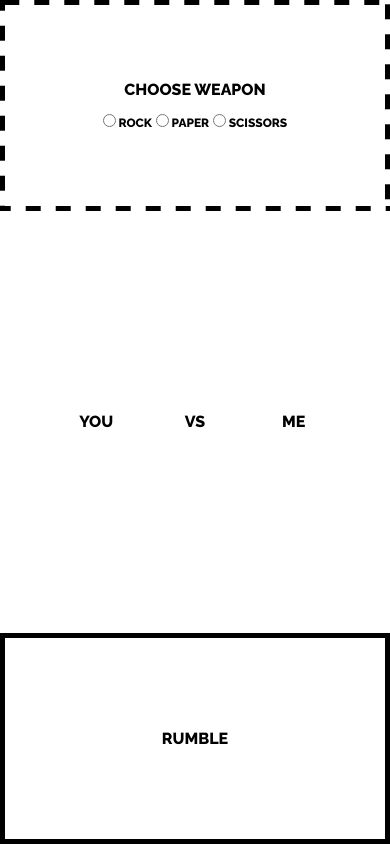
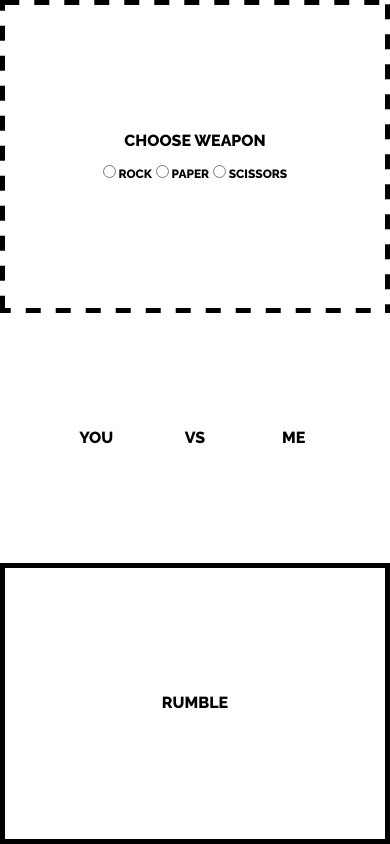
Before and after one commit to DeepOringe/RockPaperScissors, a plain HTML site: page index.html in a window 390 px wide. Drawn offline with nearby package versions, Linux system fonts and the light colour scheme.

Commit message:
Set gtr to auto for small screens

```diff
--- a/style.css
+++ b/style.css
@@ -84,6 +84,15 @@ body{
 	}
 
 }
+
+@media all and (max-width: 800px) {
+	body{
+		grid-template-rows: auto;
+	}
+
+}
+
+
 
 /*Position elements within grid */
 #choose{
```
